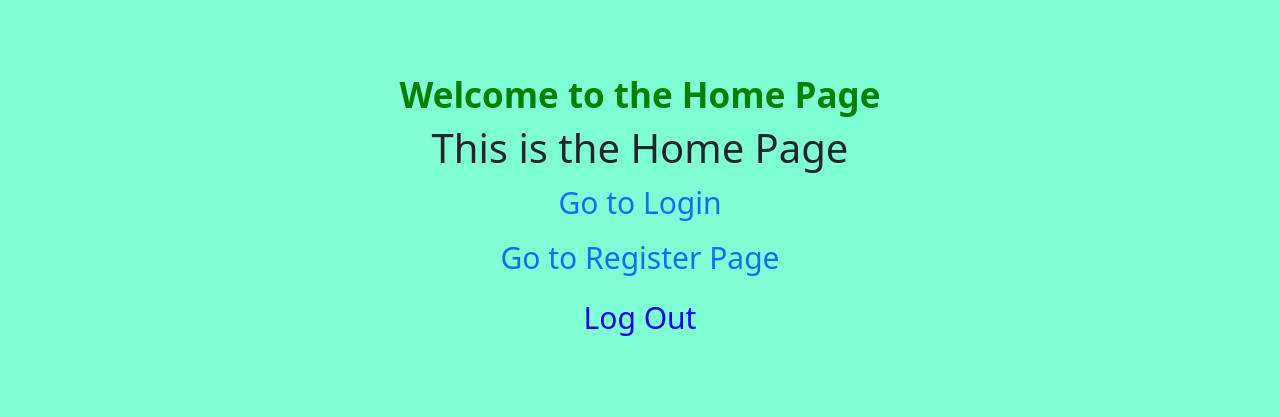
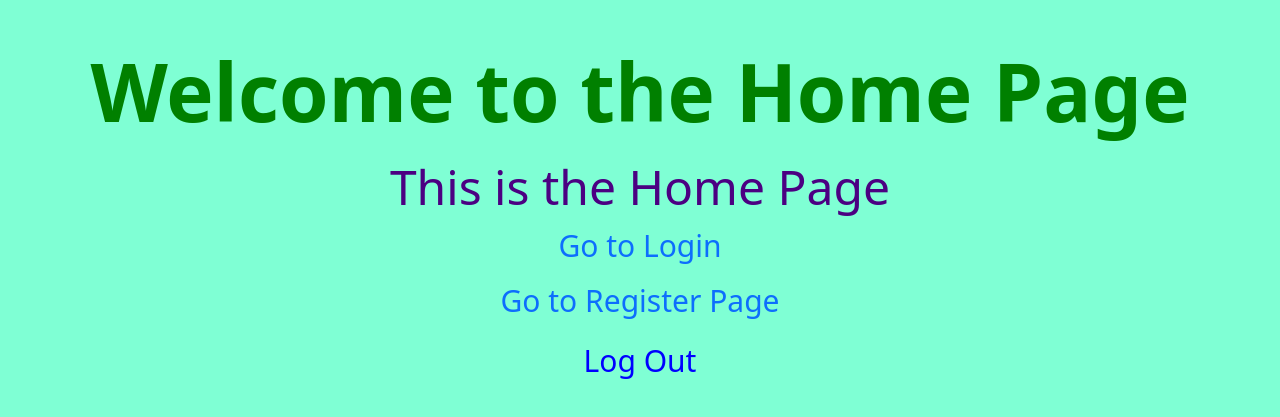
Before and after one commit to Kamalov-Q/Auth, a React (Vite) app: page /home in a window 1280 px wide. Shown: the part 191-608 px from the top of the page. Built offline with nearby package versions, Linux system fonts and the light colour scheme; sample sign-in values are in the browser's storage.

Commit message:
Changes applied

```diff
--- a/src/Components/Home/Home.css
+++ b/src/Components/Home/Home.css
@@ -9,9 +9,13 @@
     font-size: 30px;
 }
 .Home .Home__header {
-    font-size: 35px;
+    font-size: 5rem;
     font-weight: 700;
     color: green;
+}
+.Home .Home__info {
+    color: indigo;
+    font-size: 3rem;
 }
 .Home .Home__btn {
     padding: 5px 10px;
--- a/src/Components/Home/Home.jsx
+++ b/src/Components/Home/Home.jsx
@@ -23,8 +23,8 @@ const Home = () => {
 
   return (
     <div className="Home">
-      <h1 className="Home__header">Welcome to the Home Page</h1>
-      <h1 className="Home__info">This is the Home Page</h1>
+      <div className="Home__header">Welcome to the Home Page</div>
+      <div className="Home__info">This is the Home Page</div>
       <Link to={"/"} className="login" style={{ textDecoration: "none" }}>
         Go to Login
       </Link>
```
